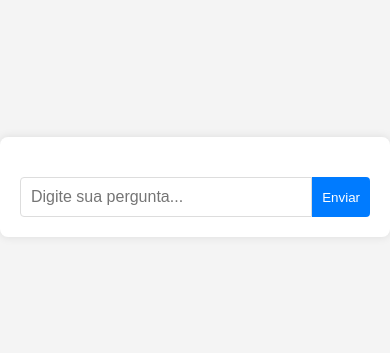
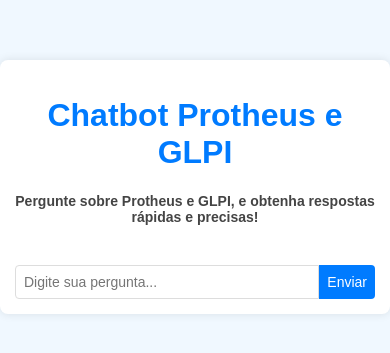
Before and after one commit to dioratoo/chatbot-protheus, a plain HTML site: page frontend/index.html in a window 390 px wide. Shown: the part 235-588 px from the top of the page. Drawn offline with Linux system fonts and the light colour scheme.

Commit message:
Adicionando melhorias

```diff
--- a/frontend/index.html
+++ b/frontend/index.html
@@ -3,11 +3,11 @@
 <head>
   <meta charset="UTF-8">
   <meta name="viewport" content="width=device-width, initial-scale=1.0">
-  <title>Chatbot Protheus</title>
+  <title>Chatbot Protheus e GLPI</title>
   <style>
     body {
       font-family: Arial, sans-serif;
-      background-color: #f4f4f4;
+      background-color: #f0f8ff; /* Azul claro */
       margin: 0;
       padding: 0;
       display: flex;
@@ -17,20 +17,36 @@
     }
 
     .chat-container {
-      width: 90%;
+      width: 95%;
       max-width: 500px;
       background: #fff;
       border-radius: 8px;
       box-shadow: 0 0 10px rgba(0, 0, 0, 0.1);
       padding: 20px;
+      display: flex;
+      flex-direction: column;
+    }
+
+    .chat-container h1 {
+      text-align: center;
+      color: #007BFF; /* Azul do GLPI */
+      margin-bottom: 10px;
+    }
+
+    .chat-container h2 {
+      text-align: center;
+      color: #444;
+      font-size: 14px;
+      margin-bottom: 20px;
     }
 
     .message {
       margin-bottom: 10px;
+      word-wrap: break-word;
     }
 
     .message.bot {
-      color: blue;
+      color: #007BFF; /* Azul do GLPI */
     }
 
     .message.user {
@@ -53,16 +69,34 @@
 
     .input-container button {
       padding: 10px;
-      background: #007BFF;
+      background: #007BFF; /* Azul GLPI */
       color: white;
       border: none;
       cursor: pointer;
       border-radius: 0 4px 4px 0;
     }
+
+    @media (max-width: 480px) {
+      .chat-container {
+        padding: 15px;
+      }
+
+      .input-container input {
+        font-size: 14px;
+        padding: 8px;
+      }
+
+      .input-container button {
+        font-size: 14px;
+        padding: 8px;
+      }
+    }
   </style>
 </head>
 <body>
   <div class="chat-container">
+    <h1>Chatbot Protheus e GLPI</h1>
+    <h2>Pergunte sobre Protheus e GLPI, e obtenha respostas rápidas e precisas!</h2>
     <div id="chat"></div>
     <div class="input-container">
       <input type="text" id="user-input" placeholder="Digite sua pergunta...">
@@ -71,6 +105,8 @@
   </div>
 
   <script>
+    const inputField = document.getElementById('user-input');
+
     async function sendMessage() {
       const userInput = document.getElementById('user-input');
       const chat = document.getElementById('chat');
@@ -82,7 +118,7 @@
       userMessage.textContent = userInput.value;
       chat.appendChild(userMessage);
 
-      const response = await fetch('https://chatbot-protheus.onrender.com/ask', {
+      const response = await fetch('https://seu-backend.onrender.com/ask', {
         method: 'POST',
         headers: { 'Content-Type': 'application/json' },
         body: JSON.stringify({ question: userInput.value })
@@ -96,6 +132,13 @@
 
       userInput.value = '';
     }
+
+    // Envia mensagem ao pressionar ENTER
+    inputField.addEventListener('keypress', (e) => {
+      if (e.key === 'Enter') {
+        sendMessage();
+      }
+    });
   </script>
 </body>
 </html>
```
